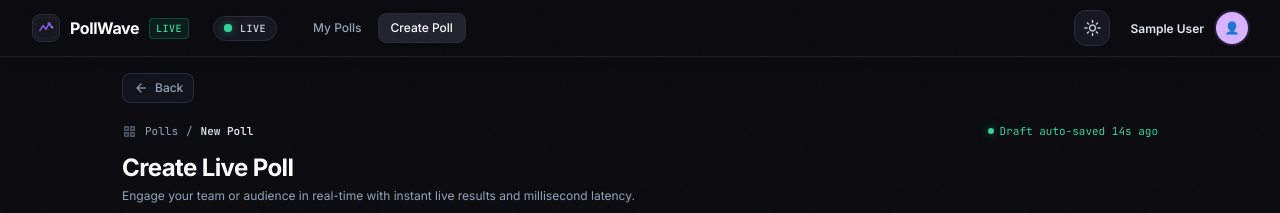
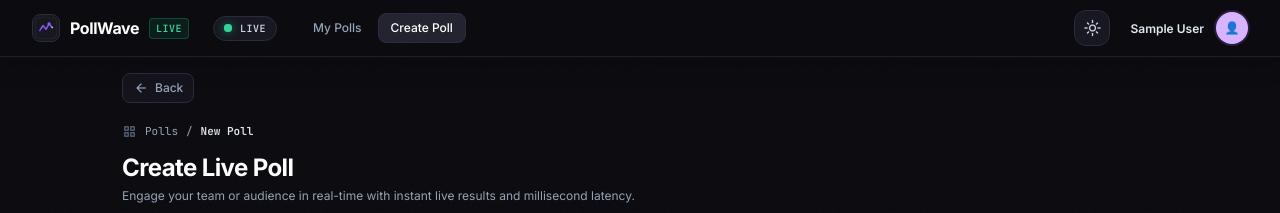
Before and after one commit to ezhilloganathan7-blip/Pollwave, a React (Vite) app in the folder frontend/: page /create in a window 1280 px wide. Shown: the top 213 px of the page. Built offline with nearby package versions, Linux system fonts and the light colour scheme; no server answers; sample sign-in values are in the browser's storage.

Commit message:
dashboard wording fixes

```diff
--- a/frontend/src/pages/CreatePoll.jsx
+++ b/frontend/src/pages/CreatePoll.jsx
@@ -48,17 +48,13 @@ export default function CreatePoll() {
 
   return (
     <PageShell showBack>
-      {/* Top Breadcrumb & Auto-save status */}
+      {/* Top Breadcrumb */}
       <div className="flex items-center justify-between font-mono text-[11px] text-slate-400 mb-3">
         <div className="flex items-center gap-2">
           <span className="material-symbols-outlined text-[15px] text-slate-500">grid_view</span>
           <Link to="/dashboard" className="hover:text-slate-200">Polls</Link>
           <span>/</span>
           <span className="text-slate-200 font-semibold">New Poll</span>
-        </div>
-        <div className="flex items-center gap-1.5 text-emerald-400">
-          <span className="draft-status-dot w-1.5 h-1.5 rounded-full bg-emerald-400 live-dot-glow"></span>
-          <span>Draft auto-saved 14s ago</span>
         </div>
       </div>
 
```
